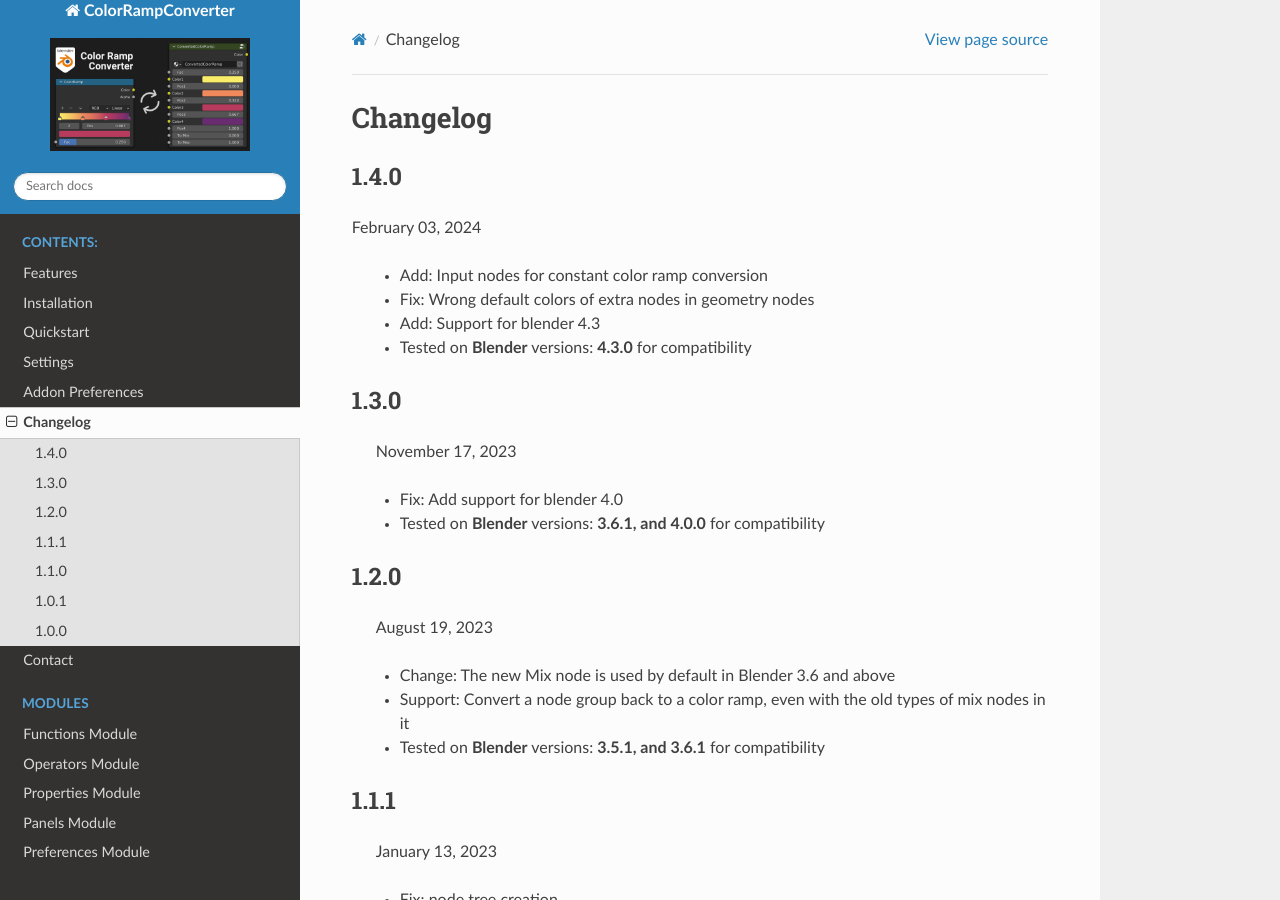
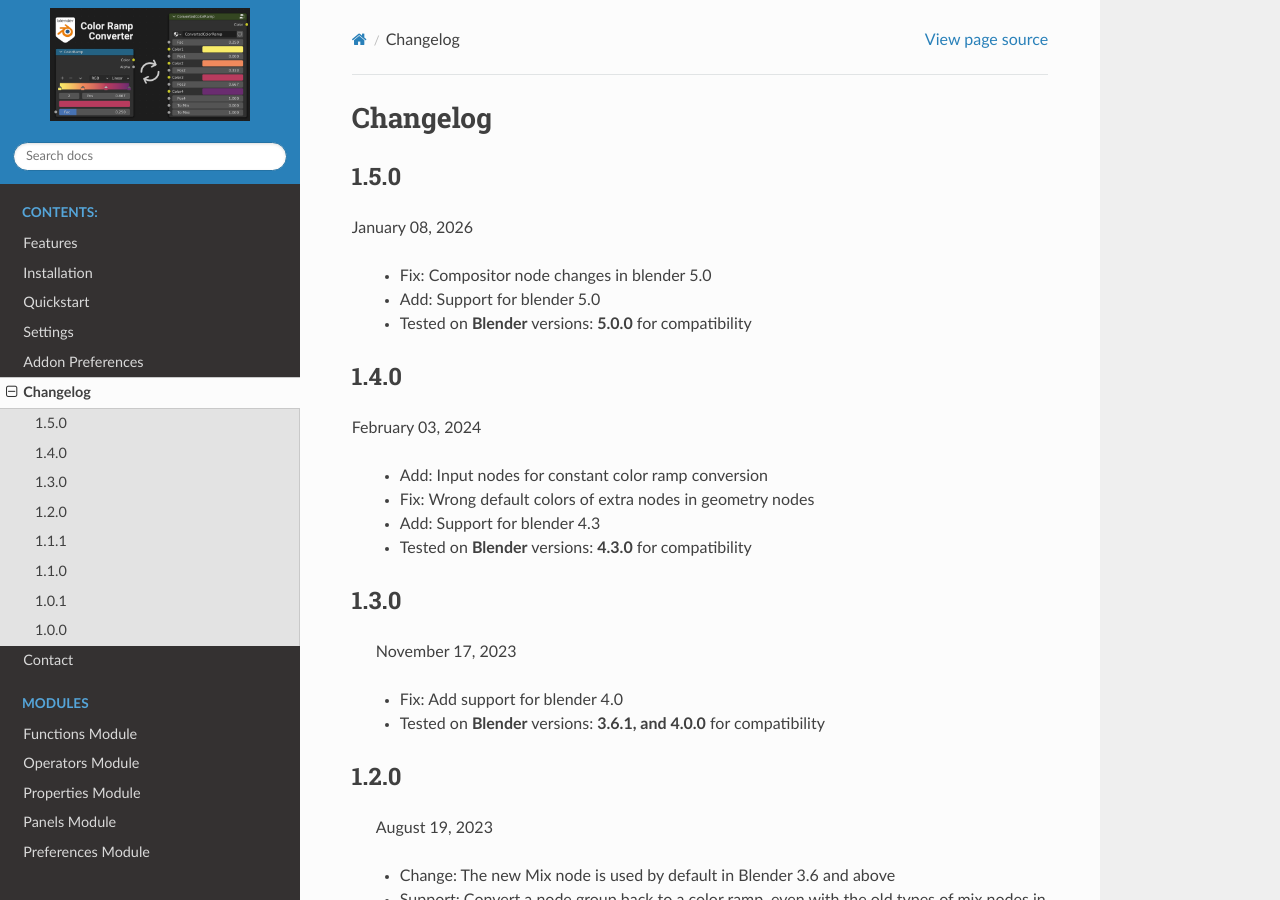
Before and after one commit to markelekdotcom/color-ramp-converter, a Sphinx documentation site: the page built from docs/changelog.rst, in a window 1280 px wide and 900 px high. Built offline with Sphinx 7.4.7 and the Read the Docs theme 3.1.0, drawn with Linux system fonts in a browser that asks for light colours.

Commit message:
Update: changelog.rst

```diff
--- a/docs/changelog.rst
+++ b/docs/changelog.rst
@@ -1,6 +1,14 @@
 #####################################
 Changelog
 #####################################
+
+1.5.0
+------
+January 08, 2026
+
+  * Fix: Compositor node changes in blender 5.0
+  * Add: Support for blender 5.0
+  * Tested on **Blender** versions: **5.0.0** for compatibility
 
 1.4.0
 ------
```
